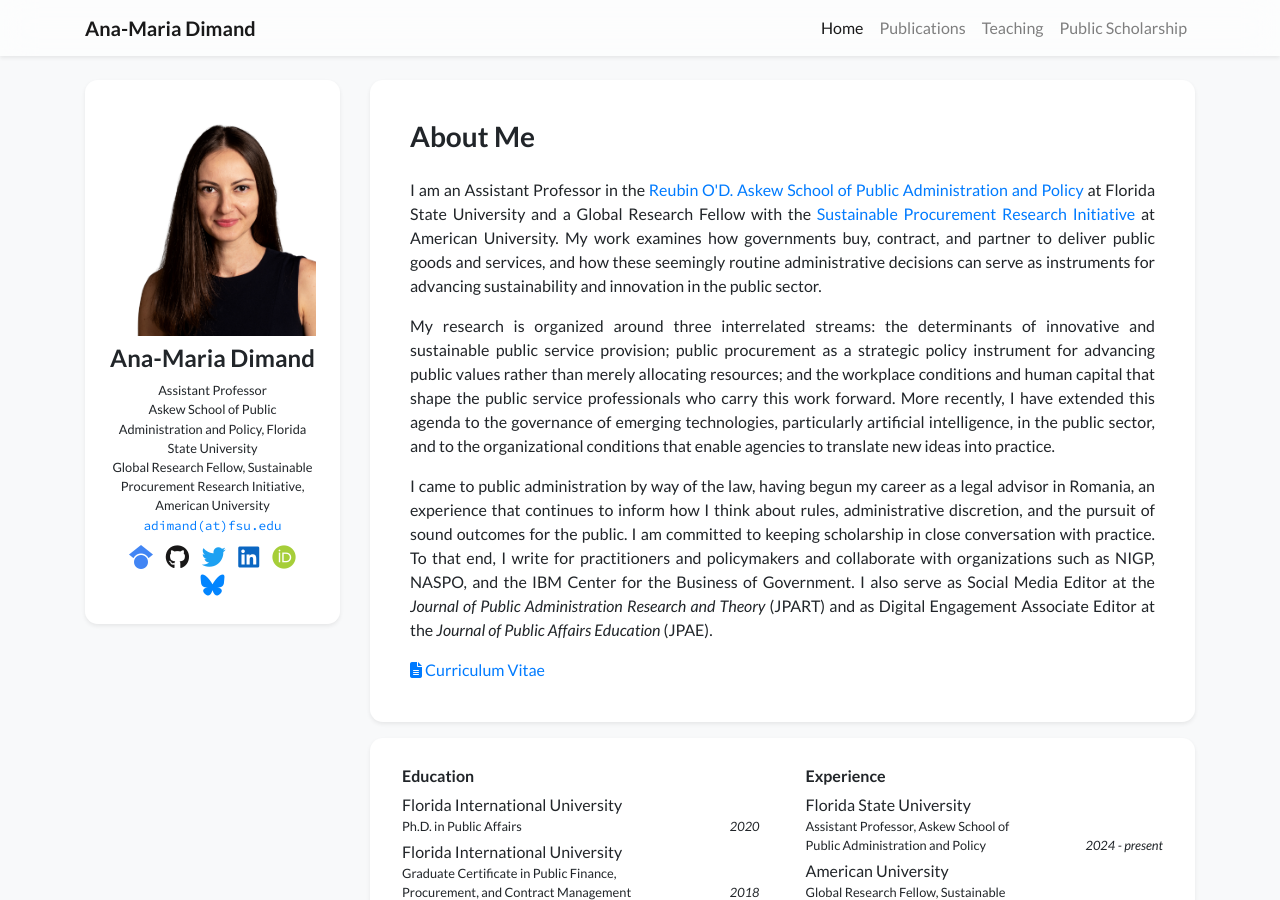
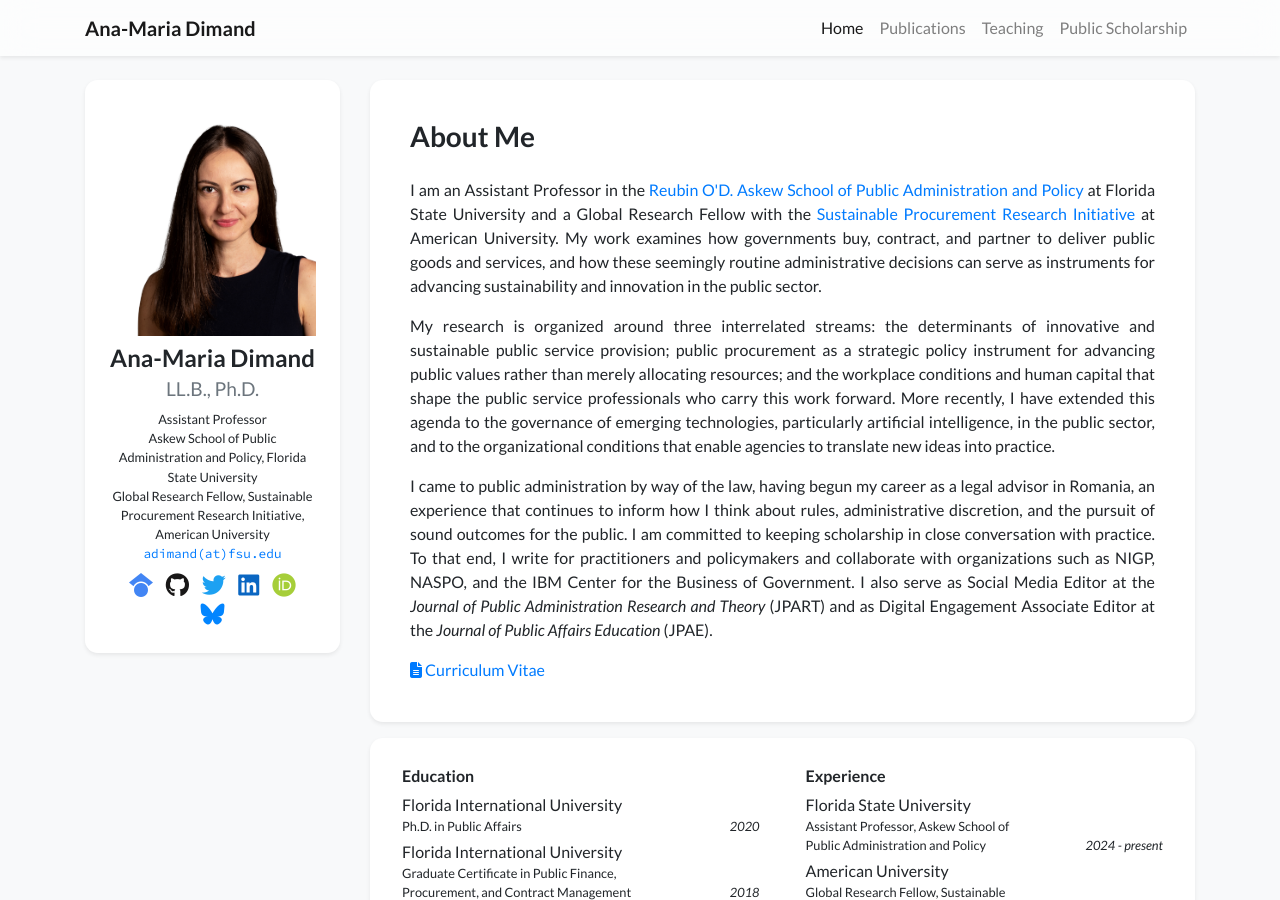
Before and after one commit to anamariadimand/anamariadimand.github.io, a Jekyll site: the page built from index.html, in a window 1280 px wide and 900 px high. Built offline with Jekyll 4.4.1, drawn with Linux system fonts in a browser that asks for light colours; nearby versions of some CDN libraries; a style sheet for code colours, icons or effects is not loaded.

Commit message:
Show credentials (LL.B., Ph.D.) under name on homepage card
Co-Authored-By: Claude Opus 4.8 <noreply@anthropic.com>

```diff
--- a/_includes/widgets/profile_card_mini.html
+++ b/_includes/widgets/profile_card_mini.html
@@ -22,7 +22,7 @@
                 </div>
                 <div class="row">
                     <div class="col text-center h4">
-                        {{ site.data.profile.primary_name }}
+                        {{ site.data.profile.primary_name }}{% if site.data.profile.secondary_name %} <small class="text-muted">{{ site.data.profile.secondary_name }}</small>{% endif %}
                     </div>
                 </div>
 
```
